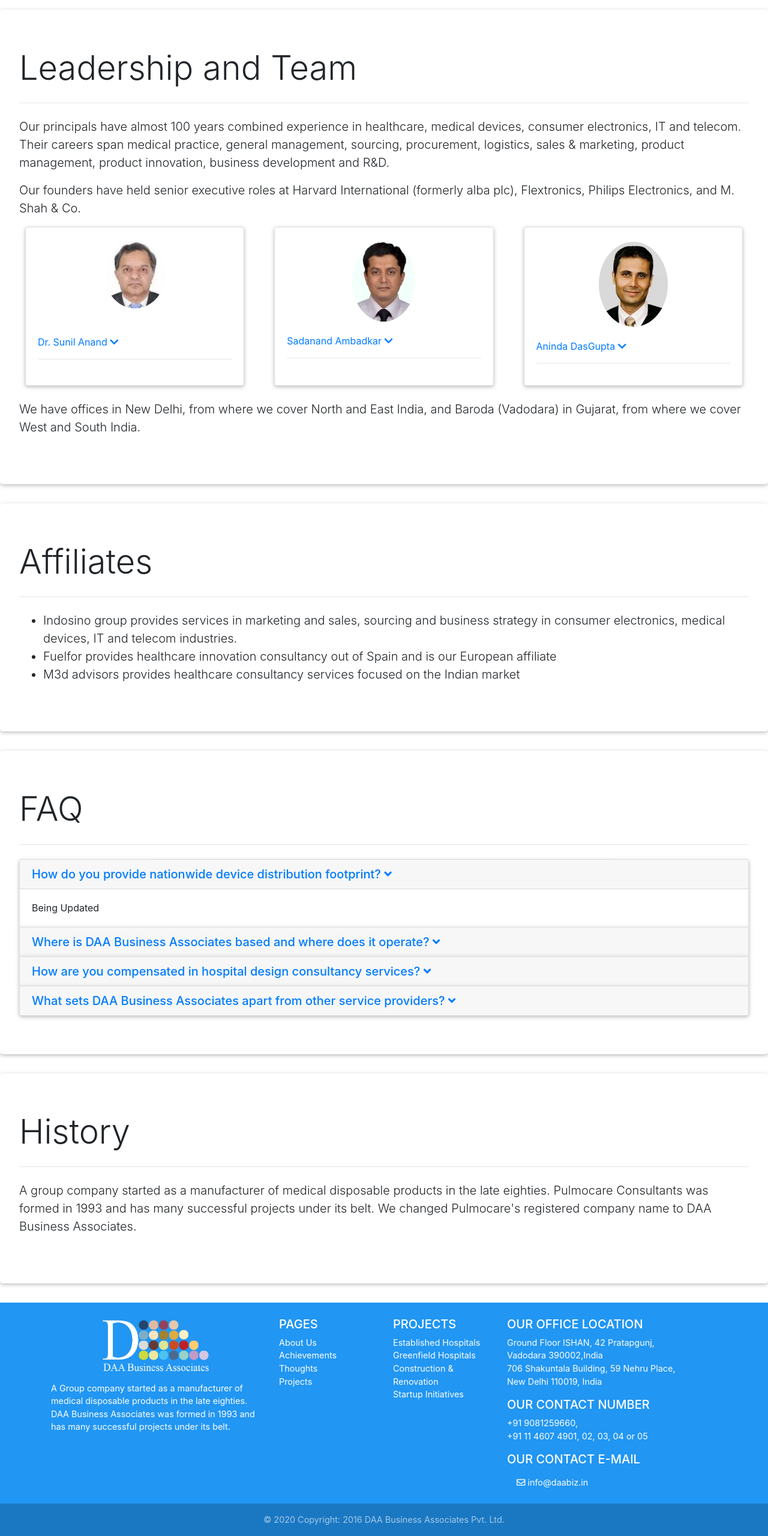
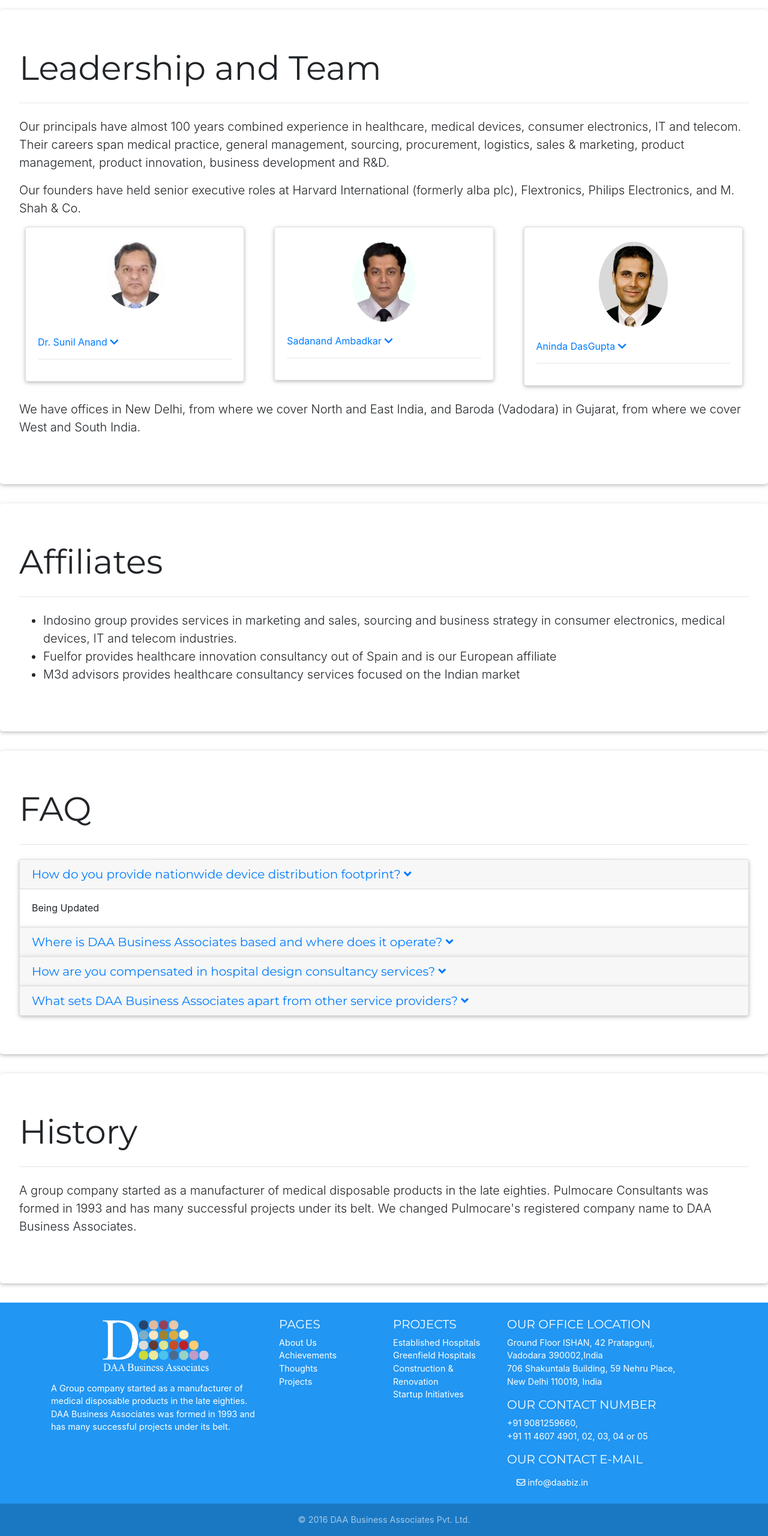
Before and after one commit to TanmayAmbadkar/measuremains, a website: page aboutus.html in a window 1280 px wide. Shown: the part 133-2693 px from the top of the page at 60% size. Drawn offline with nearby package versions, Linux system fonts and the light colour scheme.

Commit message:
Changed about us

```diff
--- a/aboutus.html
+++ b/aboutus.html
@@ -2,20 +2,26 @@
 <html lang="en">
 <head>
     <meta charset="UTF-8">
-      <meta name="viewport" content="width=device-width, initial-scale=1, shrink-to-fit=no">
+    <meta name="viewport" content="width=device-width, initial-scale=1, shrink-to-fit=yes" />
+    <meta name="description" content="A Group company started as a manufacturer of medical disposable products in the late eighties. DAA Business Associates was formed in 1993 and has many successful projects under its belt." />
+    <meta name="author" content="" />
+    <title>Home</title>
+    <!-- Font Awesome icons (free version)-->
+    <!-- Google fonts-->
+    <link href="https://fonts.googleapis.com/css?family=Montserrat:400,700" rel="stylesheet" type="text/css" />
+    <link href="https://fonts.googleapis.com/css?family=Lato:400,700,400italic,700italic" rel="stylesheet" type="text/css" />
+    <!-- Core theme CSS (includes Bootstrap)-->
+    <link href="css/styles.css" rel="stylesheet" />
+    <meta name="viewport" content="width=device-width, initial-scale=1, shrink-to-fit=yes">
     <meta http-equiv="x-ua-compatible" content="ie=edge">
-      <title>About Us</title>
-      <!-- MDB icon -->
     <!-- Font Awesome -->
     <link rel="stylesheet" href="https://use.fontawesome.com/releases/v5.11.2/css/all.css">
     <!-- Google Fonts Roboto -->
     <link rel="stylesheet" href="https://fonts.googleapis.com/css?family=Roboto:300,400,500,700&display=swap">
     <!-- Bootstrap core CSS -->
-      <link rel="stylesheet" href="css/bootstrap.min.css">
     <!-- Material Design Bootstrap -->
     <link rel="stylesheet" href="css/mdb.min.css">
     <!-- Your custom styles (optional) -->
-      <link rel="stylesheet" href="css/style.css">
     <link rel="stylesheet" href="css/master.css">
     <link rel="stylesheet" href="https://stackpath.bootstrapcdn.com/bootstrap/4.4.1/css/bootstrap.min.css" integrity="sha384-Vkoo8x4CGsO3+Hhxv8T/Q5PaXtkKtu6ug5TOeNV6gBiFeWPGFN9MuhOf23Q9Ifjh" crossorigin="anonymous">
     <script src="https://code.jquery.com/jquery-3.4.1.slim.min.js" integrity="sha384-J6qa4849blE2+poT4WnyKhv5vZF5SrPo0iEjwBvKU7imGFAV0wwj1yYfoRSJoZ+n" crossorigin="anonymous"></script>
@@ -27,6 +33,11 @@
     <!-- Start your project here-->
   <!--Main Navigation-->
     <header>
+        <style>
+.card{
+height:max-content;
+}
+</style>
         <!--Navbar-->
         <nav class="navbar navbar-expand-lg  navbar-dark secondary-color">
             <a class="navbar-brand" href="#"><img src="media/logo.png"  width="140" height="75" alt=""  id = 'navbarmain'></a>
@@ -457,13 +468,19 @@
       <!-- Footer Links -->
 
       <!-- Copyright -->
-        <div class="footer-copyright text-center py-3">© 2020 Copyright:
-            2016 DAA Business Associates Pvt. Ltd.
+        <div class="footer-copyright text-center py-3">
+            © 2016 DAA Business Associates Pvt. Ltd.
         </div>
           <!-- Copyright -->
         <!-- Footer -->
     </footer>
     <!--Footer-->
+    <script src="https://cdnjs.cloudflare.com/ajax/libs/jquery-easing/1.4.1/jquery.easing.min.js"></script>
+    <!-- Contact form JS-->
+    <script src="assets/mail/jqBootstrapValidation.js"></script>
+    <script src="assets/mail/contact_me.js"></script>
+    <!-- Core theme JS-->
+    <script src="js/scripts.js"></script
 
 
 
```
Also changed, not shown: js/scripts.js (line endings or trailing spaces). Lines whose indentation alone changed are shown as unchanged.
